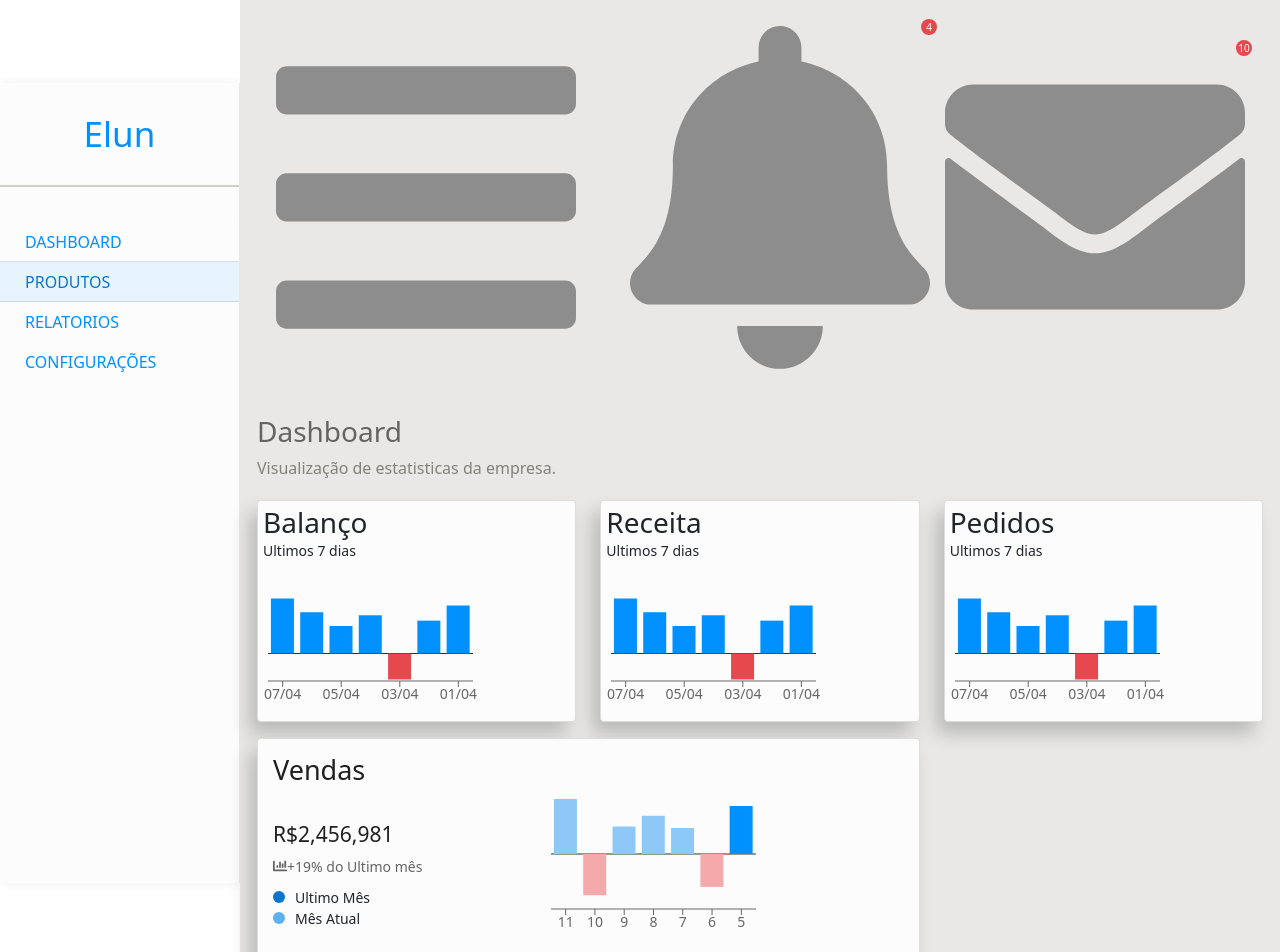
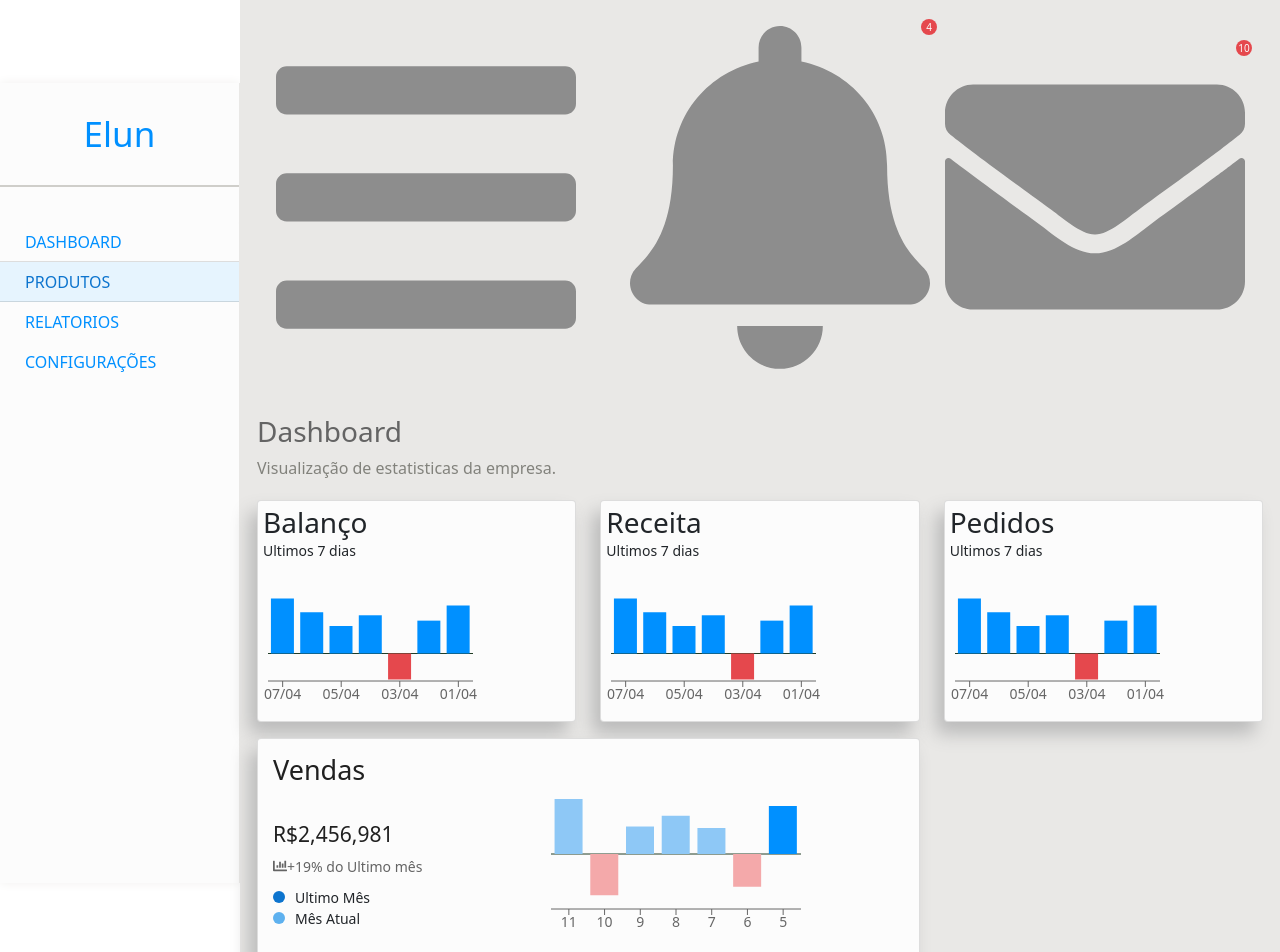
Before and after one commit to josimaros/elun-frontend, a React (Vite) app: page /dashboard in a window 1280 px wide. Shown: the top 952 px of the page. Built offline with nearby package versions, Linux system fonts and the light colour scheme.

Commit message:
adicionado chart das ultimas 7 dias de vendas detalhados

```diff
--- a/src/components/Charts/Sales/index.jsx
+++ b/src/components/Charts/Sales/index.jsx
@@ -66,7 +66,7 @@ function Sales({ data }) {
         <Col md={7} sm={12}>
           <div>
             <BarChart
-              width={sidebarConfig.isOpen ? 215 : 295}//215 - 295
+              width={sidebarConfig.isOpen ? 260 : 350}//215 - 295
               height={150}
               data={dataChart}
               style={{ transition: 'all 0.6s ease-out' }}
```
